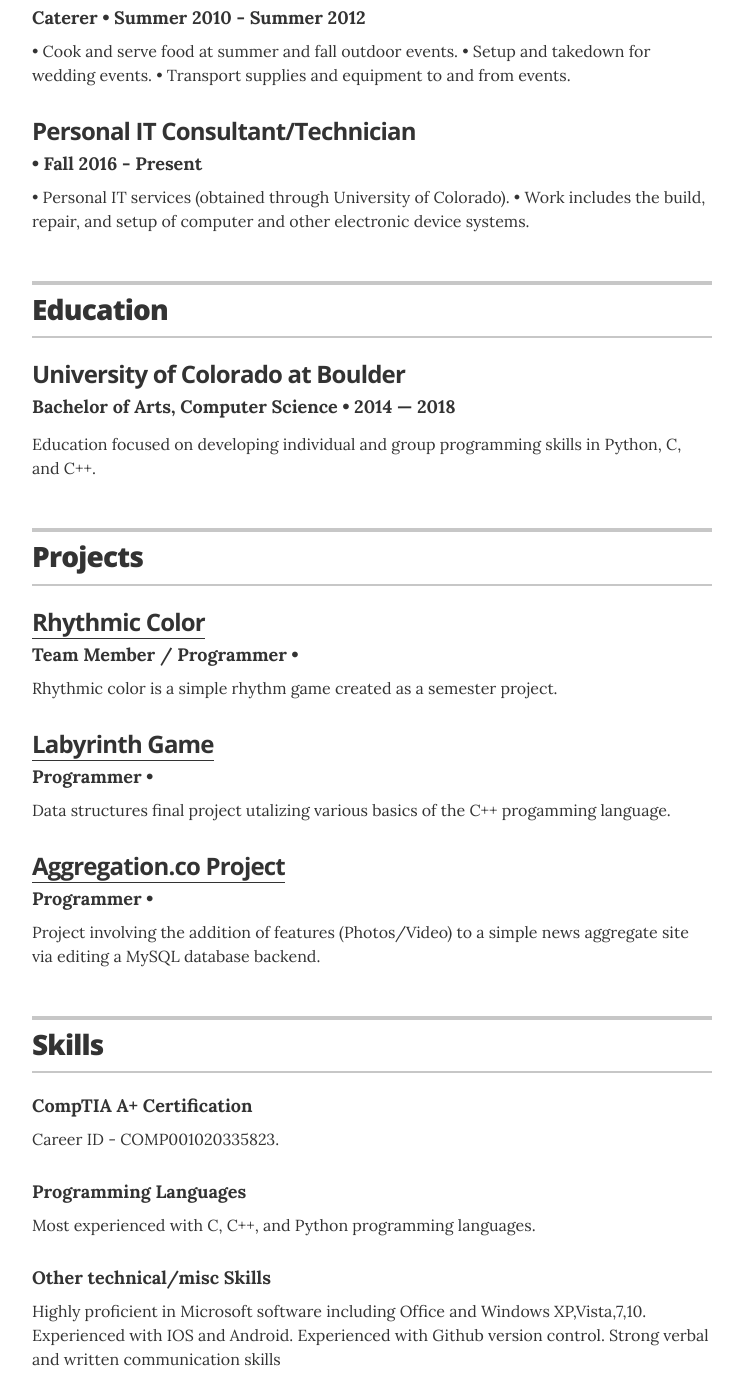
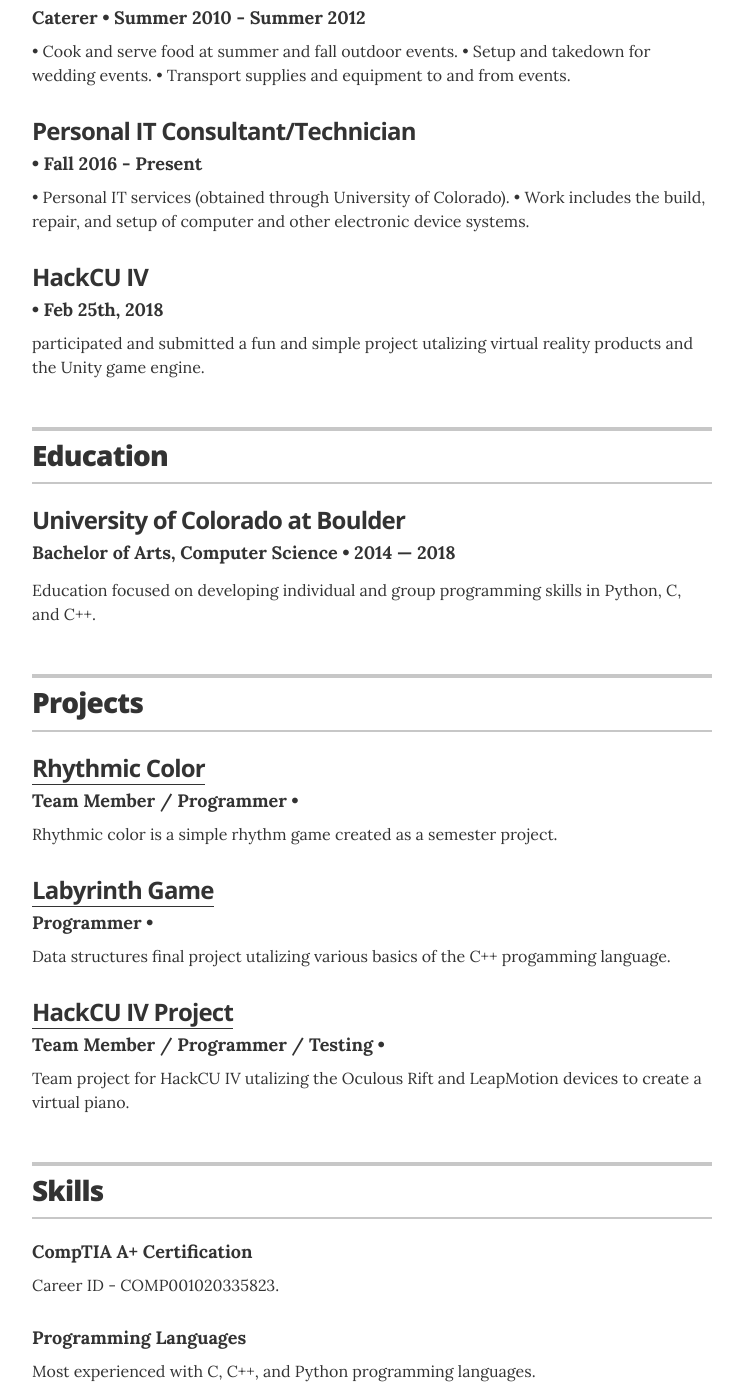
Before and after one commit to dara1429/dara1429.github.io, a Jekyll site: the page built from index.html, in a window 1280 px wide and 1400 px high, scrolled down 682 px. Shown: the whole window, without its empty margins (268-1011 px from the left). Built offline with Jekyll 4.4.1, drawn with Linux system fonts in a browser that asks for light colours.

Commit message:
Additions

```diff
--- a/_data/experience.yml
+++ b/_data/experience.yml
@@ -13,8 +13,8 @@
   summary: • Personal IT services (obtained through University of Colorado). • Work includes the build, repair, and setup of computer and other electronic device systems.
 
 
-# Community Service / Achievements
-#- company: Springfield Women & Children's Center
-#  position: Communications Coordinator
-#  duration:   Jun, 2008  &mdash; May, 2010
-#  summary: Led communication efforts across digital and traditional media channels for marketing and public relations, internal communication strategies, and coordinated support programs for the recipients of the center's services.
+# Hackathon
+- company: HackCU IV
+  #position:
+  duration: Feb 25th, 2018
+  summary: participated and submitted a fun and simple project utalizing virtual reality products and the Unity game engine.
--- a/_data/projects.yml
+++ b/_data/projects.yml
@@ -16,8 +16,8 @@
   description:  Data structures final project utalizing various basics of the C++ progamming language.
 
 # Data Systems Project
-- project: Aggregation.co Project
-  role: Programmer
+- project: HackCU IV Project
+  role: Team Member / Programmer / Testing
   duration:
-  url: "https://github.com/dara1429/aggregation.co"
-  description: Project involving the addition of features (Photos/Video) to a simple news aggregate site via editing a MySQL database backend.
+  url: "https://github.com/dara1429/VirtualReality_LeapMotion_Piano"
+  description: Team project for HackCU IV utalizing the Oculous Rift and LeapMotion devices to create a virtual piano.
```
